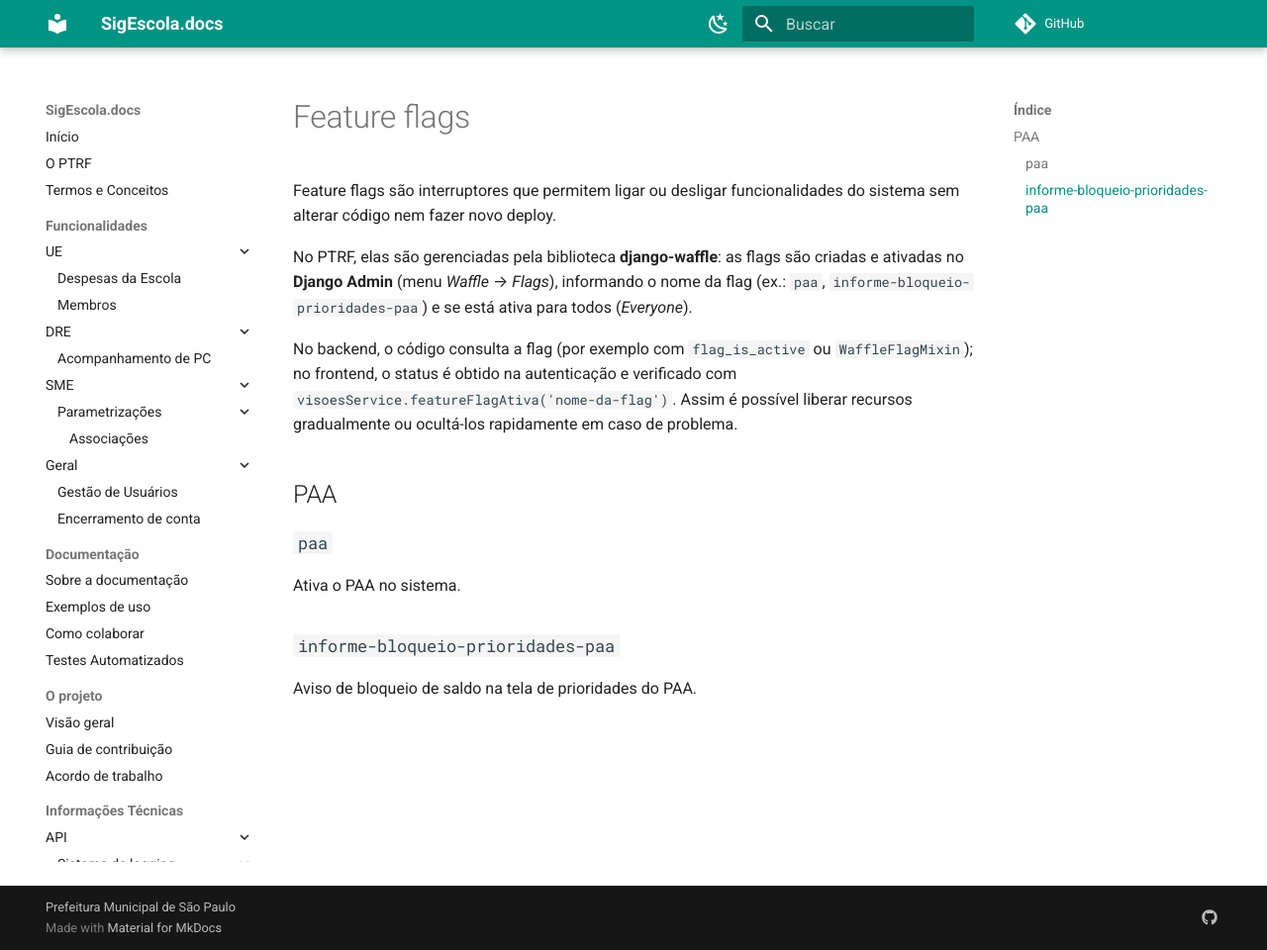
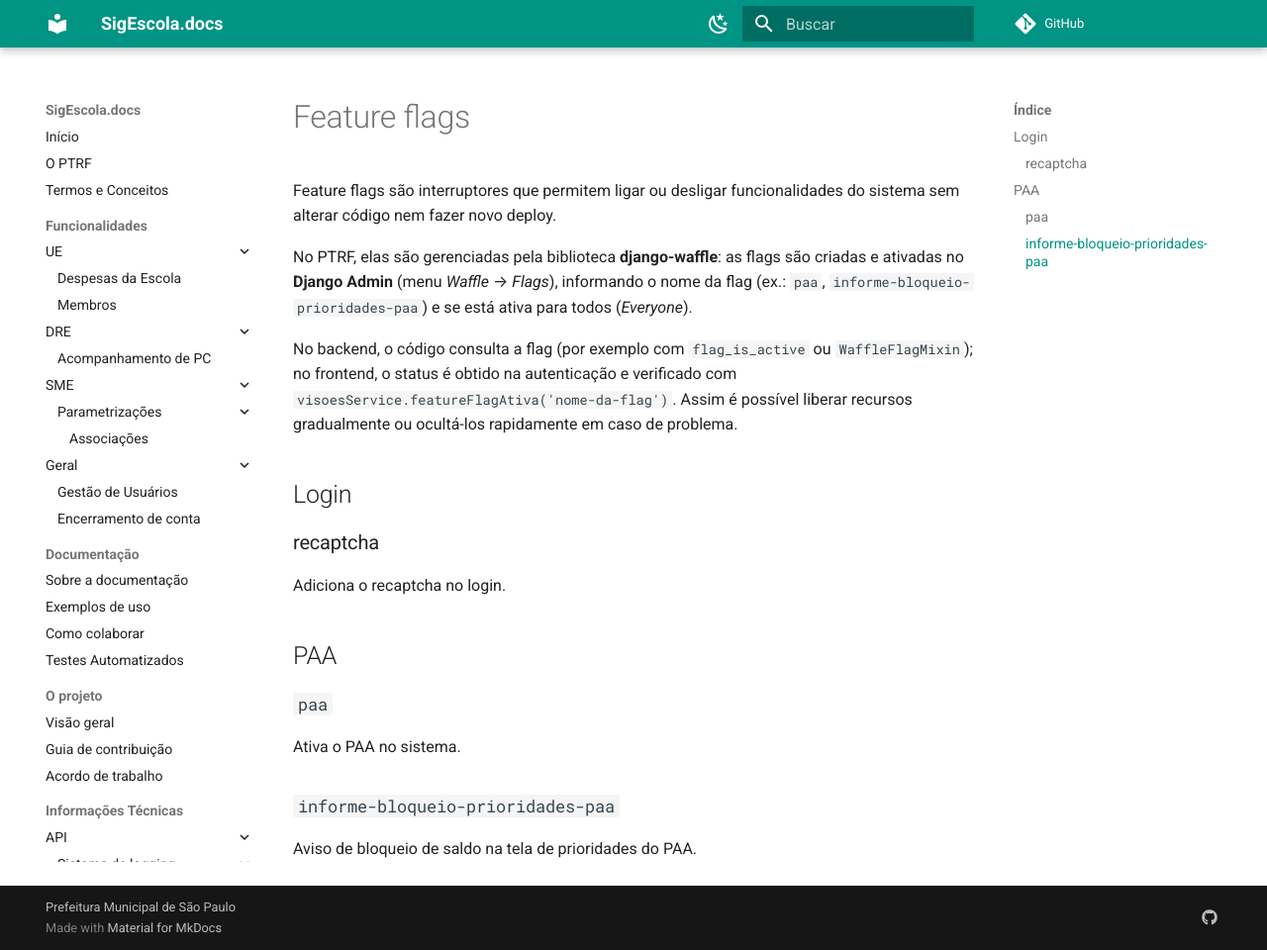
Before and after one commit to prefeiturasp/SME-PTRF-Docs, an MkDocs documentation site: the page built from docs/projeto/feature_flags.md, in a window 1280 px wide and 960 px high. Shown: the whole window at 99% size. Built offline with MkDocs 1.6.1 and Material for MkDocs 9.7.7, drawn with Linux system fonts in a browser that asks for light colours; comment, search, counter and statistics services are not loaded.

Commit message:
Update feature_flags.md

```diff
--- a/docs/projeto/feature_flags.md
+++ b/docs/projeto/feature_flags.md
@@ -5,6 +5,12 @@ Feature flags são interruptores que permitem ligar ou desligar funcionalidades
 No PTRF, elas são gerenciadas pela biblioteca **django-waffle**: as flags são criadas e ativadas no **Django Admin** (menu *Waffle* → *Flags*), informando o nome da flag (ex.: `paa`, `informe-bloqueio-prioridades-paa`) e se está ativa para todos (*Everyone*).
 
 No backend, o código consulta a flag (por exemplo com `flag_is_active` ou `WaffleFlagMixin`); no frontend, o status é obtido na autenticação e verificado com `visoesService.featureFlagAtiva('nome-da-flag')`. Assim é possível liberar recursos gradualmente ou ocultá-los rapidamente em caso de problema.
+
+## Login
+
+### recaptcha
+
+Adiciona o recaptcha no login.
 
 ## PAA
 
```
